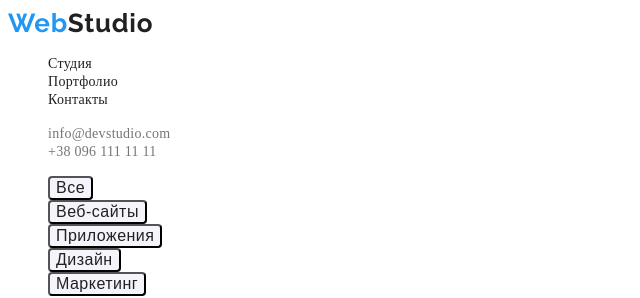
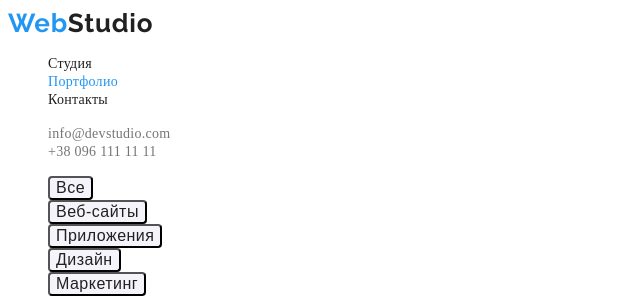
Before and after one commit to NataliyaSL/goit-markup-hw-02, a plain HTML site: page portfolio.html in a window 1280 px wide. Shown: the top 298 px of the page, 0-640 px from the left. Drawn offline with Linux system fonts and the light colour scheme.

Commit message:
add current link

```diff
--- a/css/styles.css
+++ b/css/styles.css
@@ -17,6 +17,9 @@
 }
 
 /* Header*/
+.navigation .current {
+    color: var(--accent-color)
+}
 .logo-link {
 font-family: var(--secondary-font);
 font-weight: 700;
--- a/portfolio.html
+++ b/portfolio.html
@@ -19,7 +19,9 @@
         <a class="logo-link link" href="" lang="en"><span class="logo-web">Web</span>Studio</a>
         <ul class="menu list">
           <li class="menu-item"><a class="menu-link link" href="">Студия</a></li>
-          <li class="menu-item"><a class="menu-link link" href="./portfolio.html">Портфолио</a></li>
+          <li class="menu-item">
+            <a class="menu-link current link" href="./portfolio.html">Портфолио</a>
+          </li>
           <li class="menu-item"><a class="menu-link link" href="">Контакты</a></li>
         </ul>
       </nav>
```
Also changed, not shown: index.html (+1 -1 lines).
